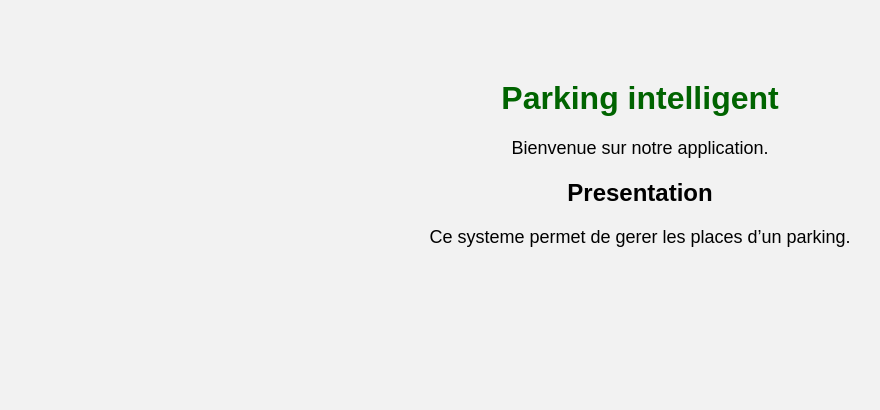
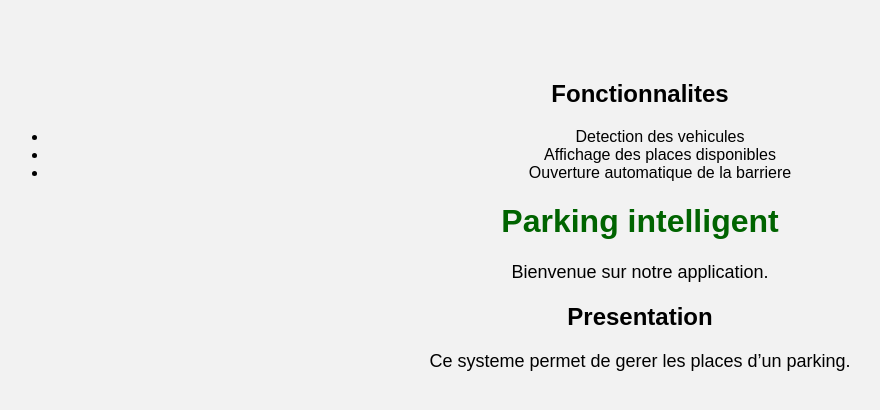
Before and after one commit to openiaglbt/-parking-intelligent, a plain HTML site: page index.html in a window 1280 px wide. Shown: the whole page, without its empty margins (0-880 px from the left). Drawn offline with Linux system fonts and the light colour scheme.

Commit message:
Ajout des fonctionnalites

```diff
--- a/index.html
+++ b/index.html
@@ -5,6 +5,13 @@
 <title>Parking intelligent</title>
 <link rel="stylesheet" href="style.css">
 </head>
+<h2>Fonctionnalites</h2>
+<ul>
+<li>Detection des vehicules</li>
+<li>Affichage des places disponibles</li>
+<li>Ouverture automatique de la barriere</li>
+</ul>
+
 <body>
 <h1>Parking intelligent</h1>
 <p>Bienvenue sur notre application.</p>
```
